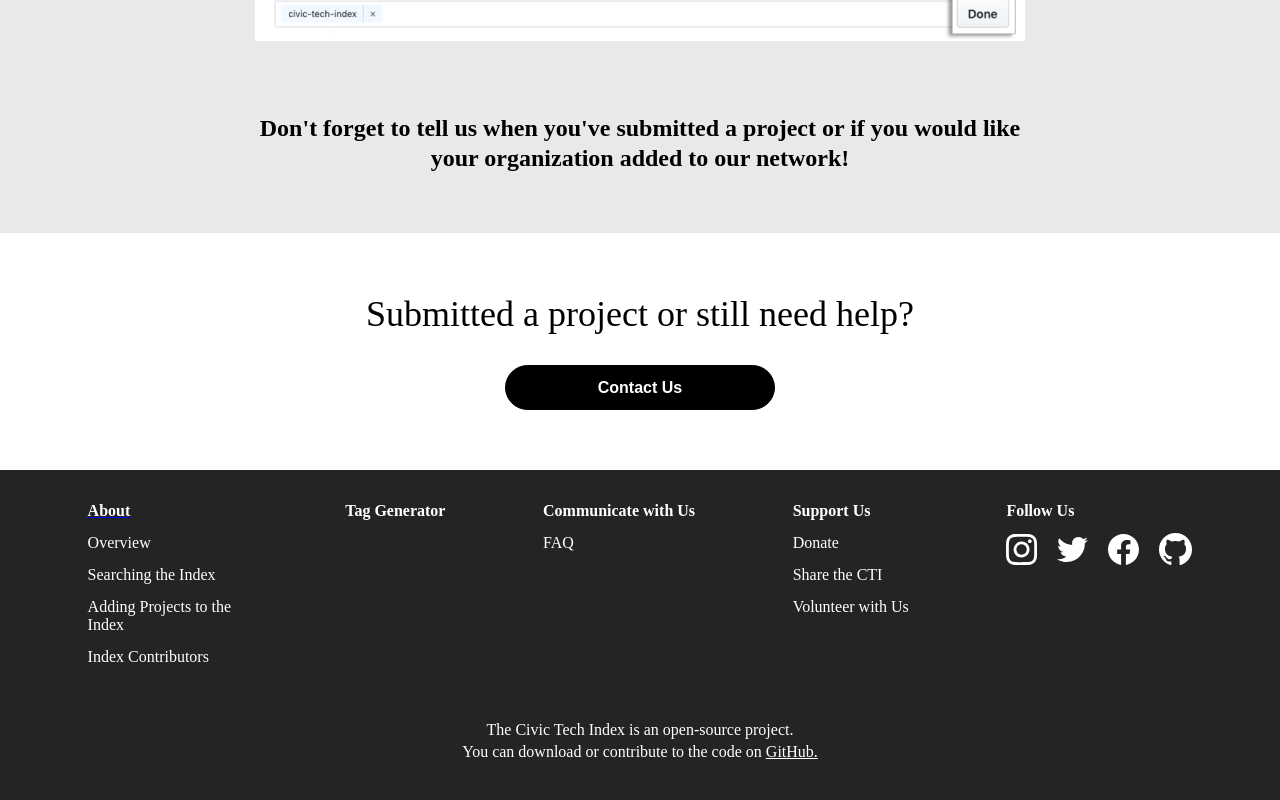
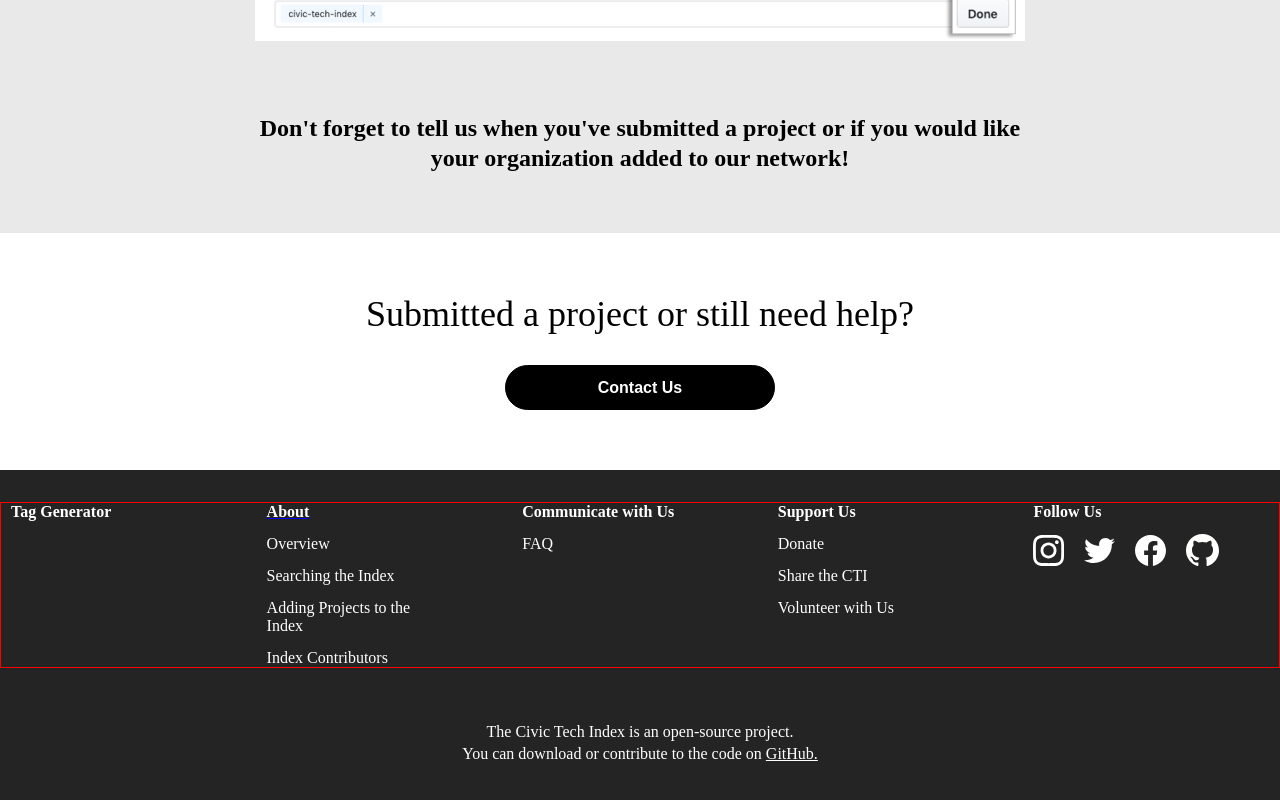
Before and after one commit to civictechindex/CTI-website-frontend, a React (Create React App) app: page /adding-projects-to-the-index in a window 1280 px wide. Shown: the part 2194-2994 px from the top of the page. Built offline with nearby package versions, Linux system fonts and the light colour scheme; what webfontloader would draw is missing.

Commit message:
Change footer from flex to grid

```diff
--- a/src/components/Footer/index.js
+++ b/src/components/Footer/index.js
@@ -8,14 +8,14 @@ const Footer = () => {
     <div className={classes.footerContainer}>
       <div className={classes.allInfoContainer}>
         <div className={classes.infoContainer}>
+          <Link className={classes.infoHeader}>Tag Generator</Link>
+        </div>
+        <div className={classes.infoContainer}>
           <Link to='/about'><p className={classes.infoHeader}>About</p></Link>
           <Link to='/' className={classes.infoLink}>Overview</Link>
           <Link to='/' className={classes.infoLink}>Searching the Index</Link>
           <Link to='/adding-projects-to-the-index' className={classes.infoLink}>Adding Projects to the Index</Link>
           <Link to='/' className={classes.infoLink}>Index Contributors</Link>
-        </div>
-        <div className={classes.infoContainer}>
-          <Link className={classes.infoHeader}>Tag Generator</Link>
         </div>
         <div className={classes.infoContainer}>
           <Link className={classes.infoHeader}>Communicate with Us</Link>
--- a/src/components/Footer/styles.js
+++ b/src/components/Footer/styles.js
@@ -12,11 +12,26 @@ const useStyles = createUseStyles(theme => ({
     paddingTop: '32px',
   },
   allInfoContainer: {
-    display: 'flex',
-    width: '100%',
-    justifyContent: 'space-evenly',
-    '& $infoContainer:first-child': {
+    display: 'grid',
+    gridTemplateColumns: '1fr 1fr 1fr 1fr 1fr',
+    gridTemplateRows: 'auto',
+    border: '1px solid red',
+    '& $infoContainer:nth-child(1)': {
+      gridArea: '1 / 1 / 1 / 1',
+    },
+    '& $infoContainer:nth-child(2)': {
+      gridArea: '1 / 2 / 1 / 2',
       maxWidth: '160px',
+    },
+    '& $infoContainer:nth-child(3)': {
+      gridArea: '1 / 3 / 1 / 3',
+    },
+    '& $infoContainer:nth-child(4)': {
+      gridArea: '1 /4 / 1 / 4',
+    },
+    '& $infoContainer:nth-child(5)': {
+      gridArea: '1 / 5 / 1 / 5',
+      minWidth: '190px',
     },
   },
   infoContainer: {
@@ -54,6 +69,10 @@ const useStyles = createUseStyles(theme => ({
   twitter: {
     transform: 'translate(0, -3px)',
   },
+/**********     MEDIA-QUERIES SECTION     **********/
+  '@media (max-width: 1000px)': {
+
+  }
 }))
 
 export default useStyles
```
